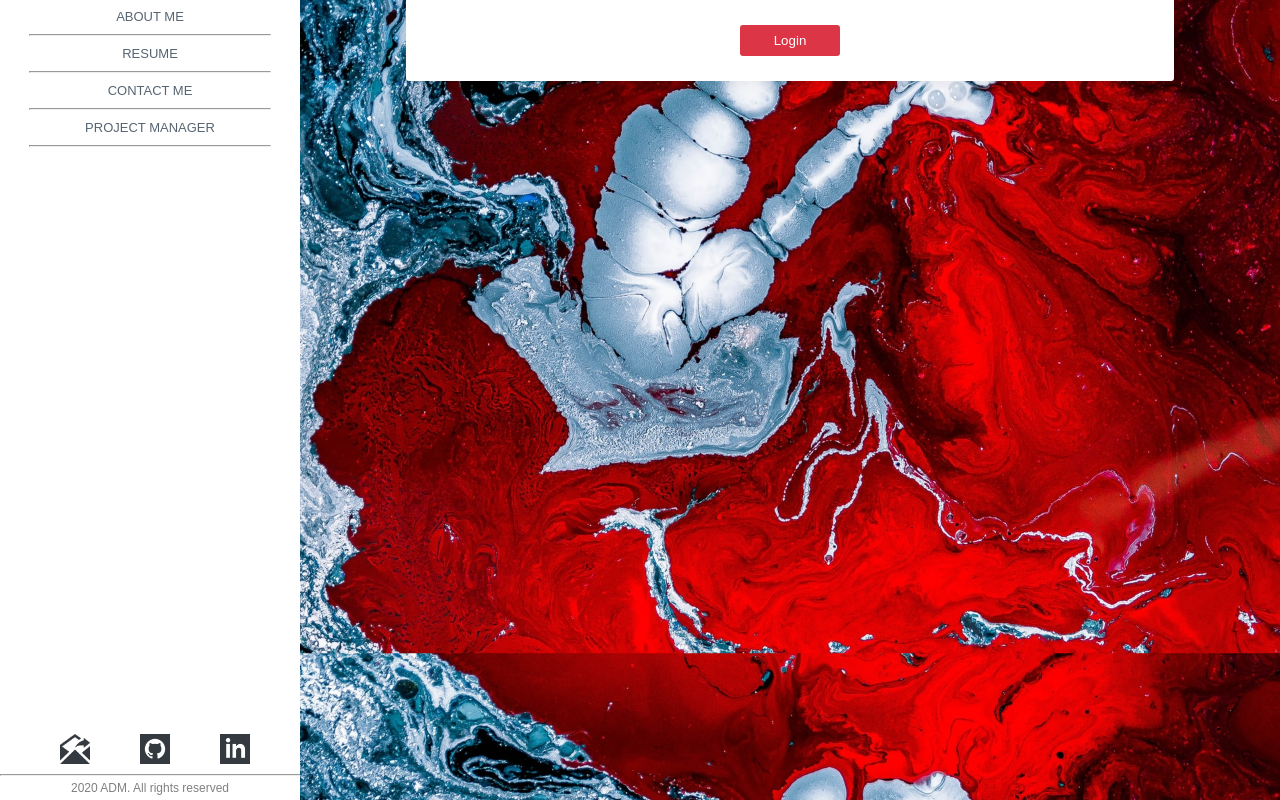
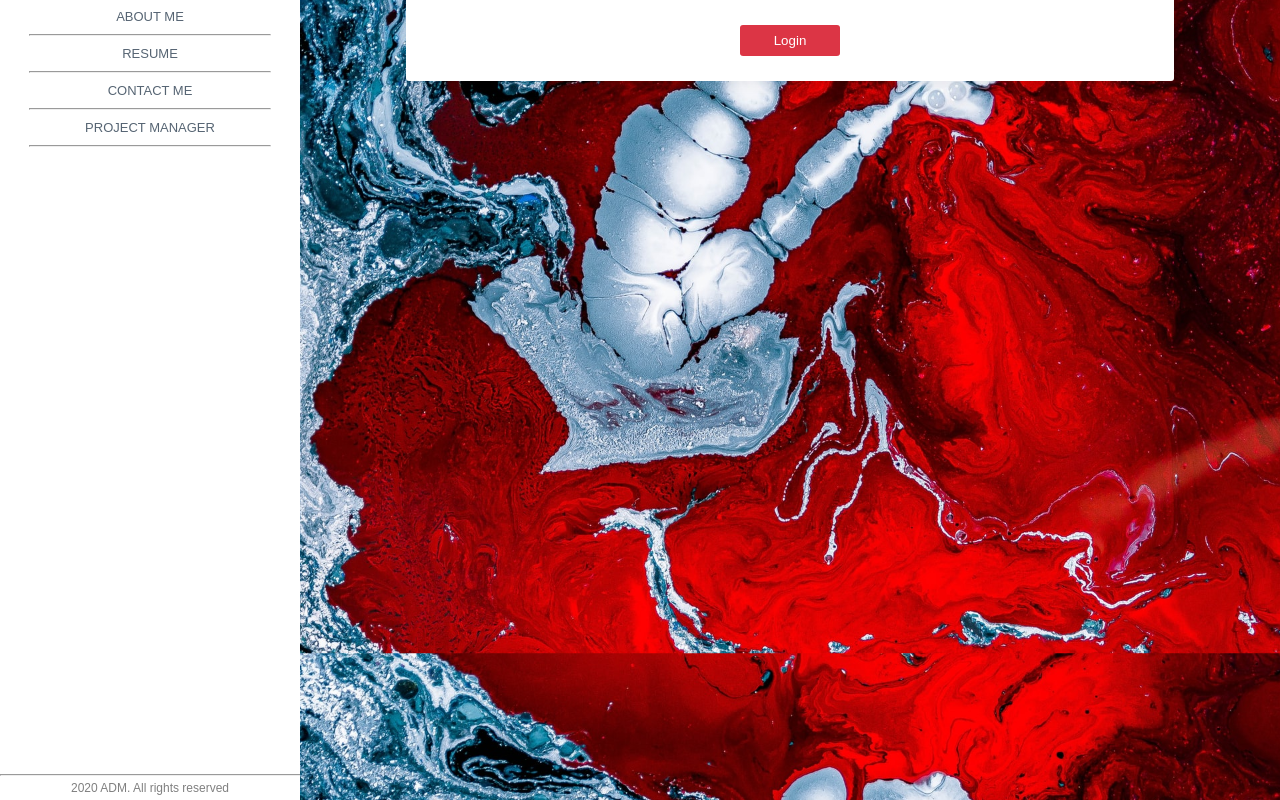
Before and after one commit to AmadoJunior/PersonalSiteVUE, a Vue app: page /#/login in a window 1280 px wide. Shown: the part 200-1000 px from the top of the page. Built offline with nearby package versions, Linux system fonts and the light colour scheme; a web font is replaced by a local one.

Commit message:
Removed unnused social items in the footers and added links to Home social items

```diff
--- a/src/Home.vue
+++ b/src/Home.vue
@@ -5,10 +5,15 @@
         <div  id="profile" />
         <div id="social">
           <div class="container">
-            <img class="socialItem" src="./assets/email2.png">
+            <router-link to="/contactme">
+              <img class="socialItem" src="./assets/email2.png">
+            </router-link>
+
           </div>
           <div class="container">
+            <a href="https://github.com/AmadoJunior" target="_blank">
             <img class="socialItem" src="./assets/github2.png">
+            </a>
           </div>
           <div class="container">
             <img class="socialItem" src="./assets/linkedin2.png">
--- a/src/components/menuCmp.vue
+++ b/src/components/menuCmp.vue
@@ -22,17 +22,6 @@
         </div>
       </div>
       <div id="footer">
-        <div id="social">
-          <div class="container">
-            <img class="socialItem" src="../assets/email.png">
-          </div>
-          <div class="container">
-            <img class="socialItem" src="../assets/github.png">
-          </div>
-          <div class="container">
-            <img class="socialItem" src="../assets/linkedin.png">
-          </div>
-        </div>
         <div>
         <hr id="foothr">
         <footer>2020 ADM. All rights reserved</footer>
@@ -111,25 +100,6 @@ h1{
   opacity:1;
   transform: scale(1.05);
 }
-#social{
-  display:flex;
-  padding:5px;
-  justify-content: space-evenly;
-
-}
-.container{
-  margin:0;
-  width: 30px;
-  height: 40px;
-}
-.socialItem {
-  margin:0;
-  cursor:pointer;
-  padding:5px;
-  width: 30px;
-  height: 30px;
-  transition: .3s;
-}
 .socialItem:hover{
   transform: scale(1.2);
 }
```
